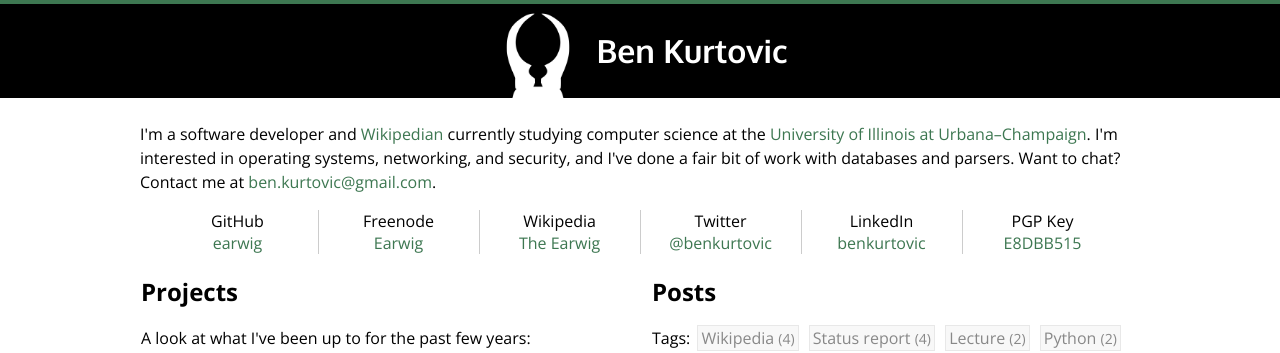
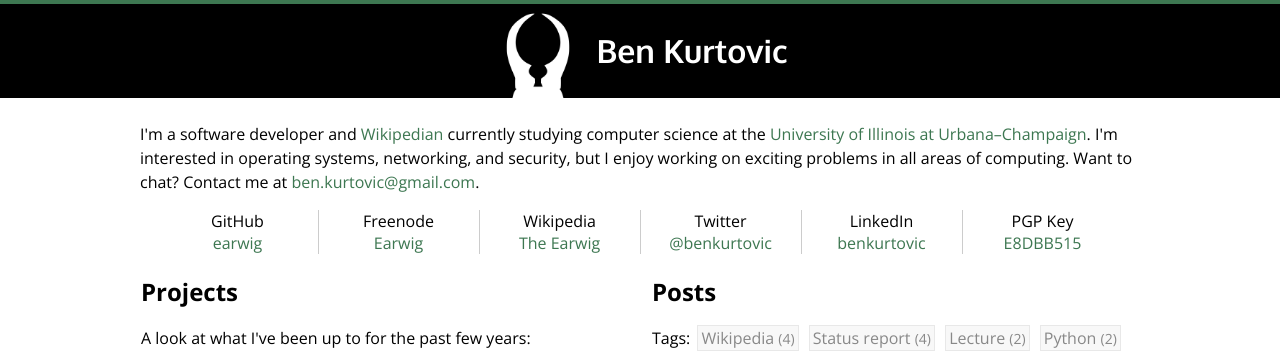
Before and after one commit to earwig/benkurtovic.com, a Jekyll site: the page built from index.html, in a window 1280 px wide. Shown: the top 353 px of the page. Built offline with Jekyll 4.4.1, drawn with Linux system fonts in a browser that asks for light colours; nearby versions of some CDN libraries; comment, search, counter and statistics services are not loaded.

Commit message:
Minor bio update.

```diff
--- a/index.html
+++ b/index.html
@@ -107,7 +107,7 @@
           description: A <a href="//en.wikipedia.org/wiki/Tk_(framework)">Tk</a>-based program that can help you prepare for your music final with randomly-generated listening quizzes
 ---
 
-<p id="bio">I'm a software developer and <a href="//en.wikipedia.org/">Wikipedian</a> currently studying computer science at the <a href="//illinois.edu/">University of Illinois at Urbana&ndash;Champaign</a>. I'm interested in operating systems, networking, and security, and I've done a fair bit of work with databases and parsers. Want to chat? Contact me at <a href="mailto:ben.kurtovic@gmail.com">ben.kurtovic@gmail.com</a>.</p>
+<p id="bio">I'm a software developer and <a href="//en.wikipedia.org/">Wikipedian</a> currently studying computer science at the <a href="//illinois.edu/">University of Illinois at Urbana&ndash;Champaign</a>. I'm interested in operating systems, networking, and security, but I enjoy working on exciting problems in all areas of computing. Want to chat? Contact me at <a href="mailto:ben.kurtovic@gmail.com">ben.kurtovic@gmail.com</a>.</p>
 <div id="links">
     <div>GitHub<br /><a href="//github.com/earwig">earwig</a></div
     ><div>Freenode<br /><a href="http://webchat.freenode.net/?channels=%23%23earwig">Earwig</a></div
```
